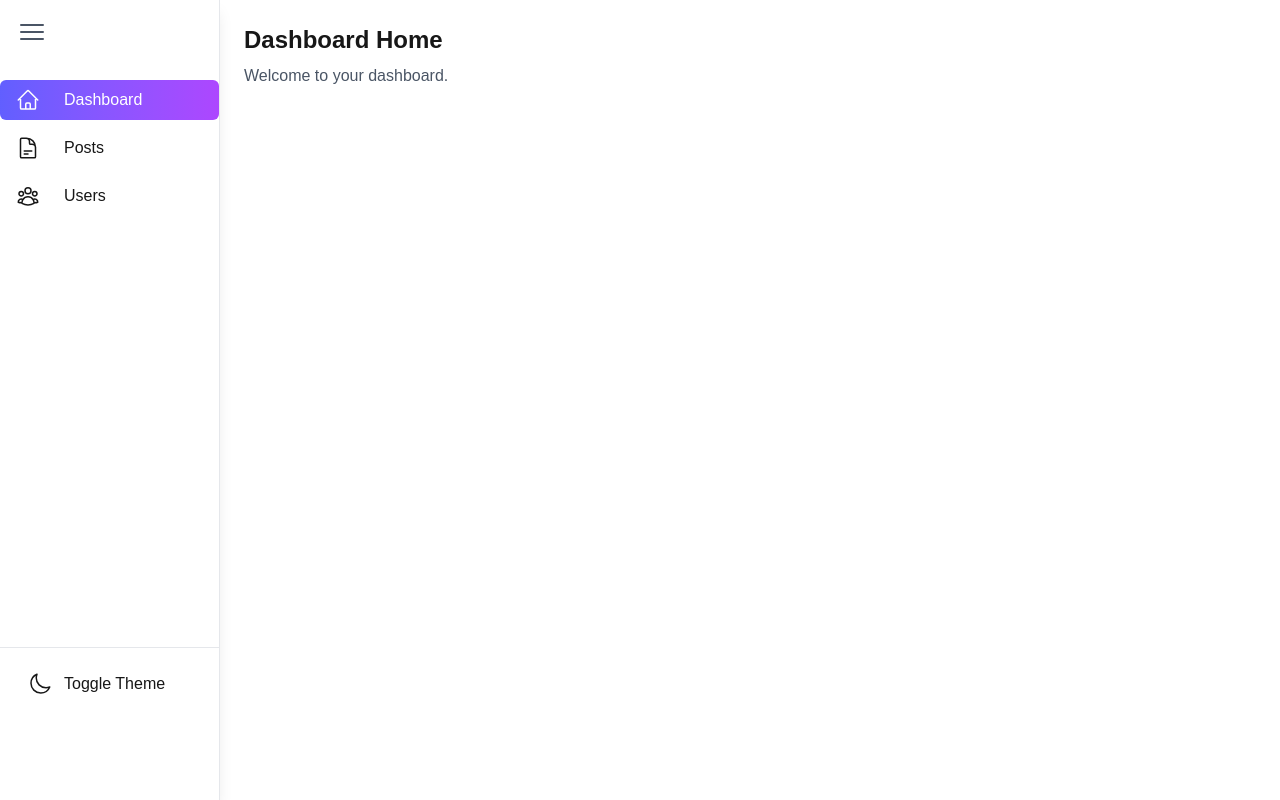
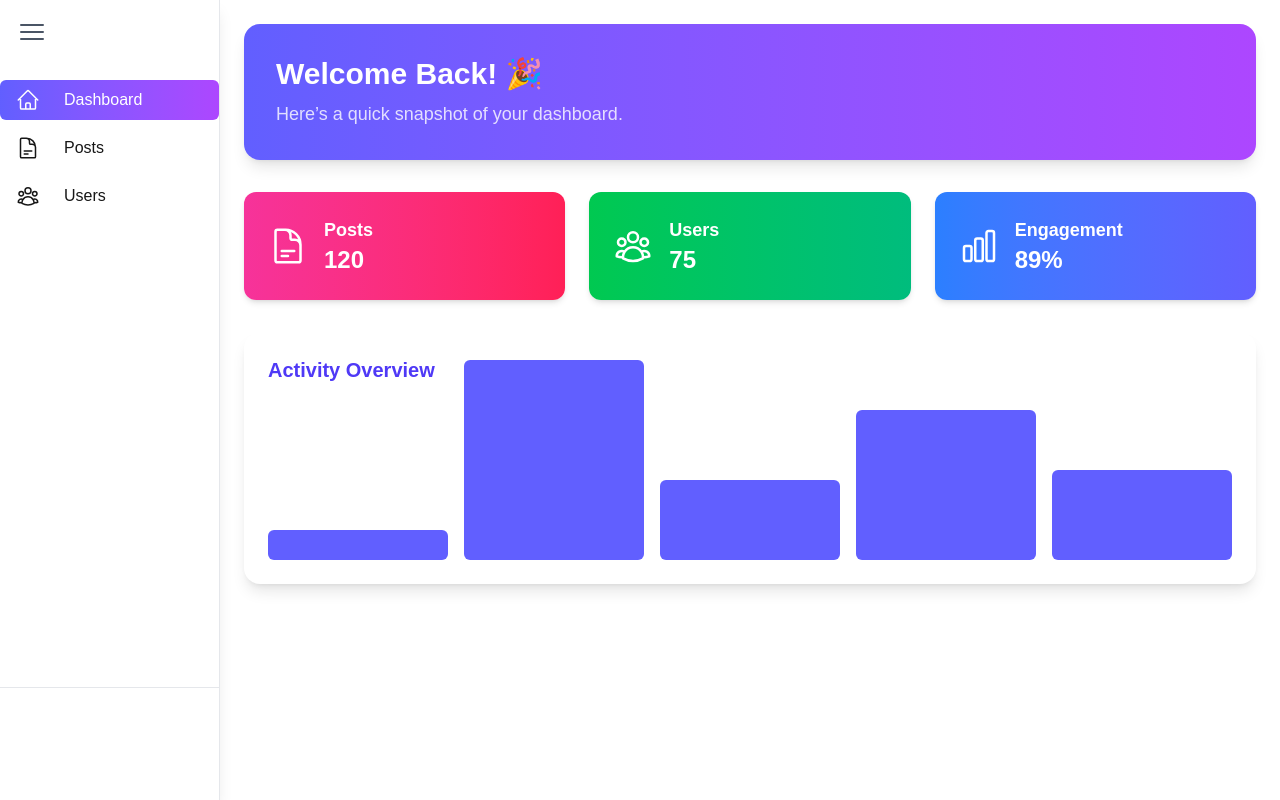
Before and after one commit to bibek-totol/Job-Task-Zettabyte-Technology, a Next.js app: page / in a window 1280 px wide. Built offline with nearby package versions, Linux system fonts and the light colour scheme.

Commit message:
Added Dashboard Home Page and User Page

```diff
--- a/package.json
+++ b/package.json
@@ -12,7 +12,6 @@
     "@heroicons/react": "^2.2.0",
     "framer-motion": "^12.23.13",
     "next": "15.5.3",
-    "next-themes": "^0.4.6",
     "react": "19.1.0",
     "react-dom": "19.1.0"
   },
--- a/src/app/components/PostCard.tsx
+++ b/src/app/components/PostCard.tsx
@@ -31,7 +31,7 @@ export default function PostCard({ id, title, body }: PostCardProps) {
         <motion.button
           onMouseEnter={() => setButtonColor(true)}
           onMouseLeave={() => setButtonColor(false)}
-          className={`shadow-lg ${buttonColor? "shadow-indigo-500" : "shadow-indigo-800"} relative overflow-hidden  bottom-2 right-4 mt-4 text-white py-2 px-4 rounded-md ${buttonColor ? "bg-gradient-to-r from-indigo-800 to-purple-600 " : "bg-indigo-500"} `}
+          className={`shadow-lg ${buttonColor? "shadow-indigo-500" : "shadow-indigo-800"} absolute overflow-hidden  bottom-1 right-4 mt-4 text-white py-2 px-4 rounded-md ${buttonColor ? "bg-gradient-to-r from-indigo-800 to-purple-600 " : "bg-indigo-500"} `}
         >
 
 
--- a/src/app/components/Sidebar.tsx
+++ b/src/app/components/Sidebar.tsx
@@ -11,9 +11,8 @@ import {
 } from "@heroicons/react/24/outline";
 import Link from "next/link";
 import { usePathname } from "next/navigation";
-import { useState } from "react";
+import { useState,useEffect } from "react";
 import { Variants } from "framer-motion";
-import { useTheme } from "next-themes";
 
 const navItems = [
   { name: "Dashboard", href: "/", icon: HomeIcon },
@@ -24,7 +23,19 @@ const navItems = [
 export default function Sidebar() {
   const pathname = usePathname();
   const [isOpen, setIsOpen] = useState(true);
-  const { theme, setTheme } = useTheme();
+
+  const [isLarge, setIsLarge] = useState(false);
+
+
+  useEffect(() => {
+    const handleResize = () => {
+      setIsLarge(window.innerWidth >= 1024);
+    };
+    handleResize();
+    window.addEventListener("resize", handleResize);
+    return () => window.removeEventListener("resize", handleResize);
+  }, [isLarge]);
+
 
 
   const itemVariants: Variants = {
@@ -43,7 +54,7 @@ export default function Sidebar() {
 
   return (
     <motion.aside
-      animate={{ width: isOpen ? 220 : 70 }}
+    animate={{ width: isLarge ? (isOpen ? 220 : 70) : 70 }}
       transition={{ duration: 0.4, ease: "linear" }}
       className="h-screen sticky top-0 left-0 flex flex-col border-r border-gray-200 dark:border-gray-800 bg-white/70 dark:bg-gray-950/70 backdrop-blur-lg shadow-lg"
     >
@@ -65,7 +76,7 @@ export default function Sidebar() {
           return (
             <Link key={item.name} href={item.href}>
               <motion.div
-                whileHover={{ x: 5, y: -5 }}
+                whileHover={{  y: -5 }}
 
 
                 transition={{ duration: 0.2, ease: "linear", type: "tween" }}
@@ -79,7 +90,7 @@ export default function Sidebar() {
               >
                 <Icon className="h-6 w-6" />
                 <AnimatePresence >
-                {isOpen && <motion.span
+                {isOpen && isLarge && <motion.span
                  variants={itemVariants}
 
                  animate={isOpen ? "open" : "closed"}
@@ -93,21 +104,8 @@ export default function Sidebar() {
         })}
       </nav>
 
-      {/* Theme Toggle */}
       <div className="p-4 border-t border-gray-200 dark:border-gray-800 relative bottom-20">
-        <motion.button
-        whileTap={{ rotateY: 360 }}
-        transition={{ duration: 0.2, repeat:1, ease: "easeInOut" }}
-          onClick={() => setTheme(theme === "dark" ? "light" : "dark")}
-          className="flex items-center gap-3 w-full px-3 py-2 rounded-md hover:bg-gray-100 dark:hover:bg-gray-800"
-        >
-          {theme === "dark" ? (
-            <SunIcon className="h-6 w-6" />
-          ) : (
-            <MoonIcon className="h-6 w-6" />
-          )}
-          {isOpen && <span>Toggle Theme</span>}
-        </motion.button>
+
       </div>
     </motion.aside>
   );
--- a/src/app/layout.tsx
+++ b/src/app/layout.tsx
@@ -1,7 +1,6 @@
 import type { Metadata } from "next";
 import { Geist, Geist_Mono } from "next/font/google";
 import "./globals.css";
-import Providers from "./providers";
 
 const geistSans = Geist({
   variable: "--font-geist-sans",
@@ -25,9 +24,8 @@ export default function RootLayout({
 }>) {
   return (
     <html lang="en" suppressHydrationWarning>
-        <body className="bg-gray-50 dark:bg-gray-900 text-gray-900 dark:text-gray-100">
-
-       <Providers>{children}</Providers>
+      <body className="bg-gray-50  text-gray-900 dark:text-gray-100">
+        {children}
       </body>
     </html>
   );
--- a/src/app/page.tsx
+++ b/src/app/page.tsx
@@ -1,13 +1,97 @@
+
+"use client";
+
 import SidebarLayout from "./components/SidebarLayout";
+import { motion } from "framer-motion";
+import { ChartBarIcon, UserGroupIcon, DocumentTextIcon } from "@heroicons/react/24/outline";
+
+export default function HomePage() {
+
+  const data = [
+    {
+      title: "Posts",
+      value: "120",
+      icon: DocumentTextIcon,
+      color: "from-pink-500 to-rose-500",
+    },
+    {
+      title: "Users",
+      value: "75",
+      icon: UserGroupIcon,
+      color: "from-green-500 to-emerald-500",
+    },
+    {
+      title: "Engagement",
+      value: "89%",
+      icon: ChartBarIcon,
+      color: "from-blue-500 to-indigo-500",
+    },
+  ];
 
 
-export default function HomePage() {
   return (
     <SidebarLayout>
-      <h1 className="text-2xl font-bold">Dashboard Home</h1>
-      <p className="mt-2 text-gray-600 dark:text-gray-400">
-        Welcome to your dashboard.
-      </p>
+      <div className="flex flex-col gap-8">
+
+        <motion.div
+          initial={{ opacity: 0, y: -20 }}
+          animate={{ opacity: 1, y: 0 }}
+          transition={{ duration: 0.6 }}
+          className="bg-gradient-to-r from-indigo-500 to-purple-500 text-white rounded-2xl p-8 shadow-lg"
+        >
+          <h1 className="text-3xl font-bold mb-2">Welcome Back! 🎉</h1>
+          <p className="text-lg text-white/80">
+            Here’s a quick snapshot of your dashboard.
+          </p>
+        </motion.div>
+
+
+        <div className="grid grid-cols-1 md:grid-cols-3 gap-6">
+          {data.map((stat, i) => {
+            const Icon = stat.icon;
+            return (
+              <motion.div
+                key={i}
+                initial={{ opacity: 0, y: 20 }}
+                animate={{ opacity: 1, y: 0 }}
+                transition={{ delay: i * 0.2 }}
+                whileHover={{ scale: 1.05 }}
+                className={`p-6 rounded-xl shadow-md bg-gradient-to-r ${stat.color} text-white flex items-center gap-4`}
+              >
+                <Icon className="w-10 h-10" />
+                <div>
+                  <h3 className="text-lg font-semibold">{stat.title}</h3>
+                  <p className="text-2xl font-bold">{stat.value}</p>
+                </div>
+              </motion.div>
+            );
+          })}
+        </div>
+
+
+        <motion.div
+          initial={{ opacity: 0 }}
+          animate={{ opacity: 1 }}
+          transition={{ duration: 0.8 }}
+          className="bg-white dark:bg-gray-900 rounded-2xl p-6 shadow-lg"
+        >
+          <h2 className="text-xl font-bold text-indigo-600 dark:text-indigo-400 mb-4">
+            Activity Overview
+          </h2>
+          <div className="flex items-end gap-4 h-40">
+            {[30, 200, 80, 150, 90].map((h, i) => (
+              <motion.div
+                key={i}
+                initial={{ height: 0 }}
+                animate={{ height: h }}
+                transition={{ duration: 0.5, delay: i * 0.1 }}
+                className="flex-1 bg-indigo-500 dark:bg-indigo-400 rounded-md"
+                style={{ height: `${h}%` }}
+              />
+            ))}
+          </div>
+        </motion.div>
+      </div>
     </SidebarLayout>
   );
 }
--- a/src/app/providers.tsx
+++ /dev/null
@@ -1,12 +0,0 @@
-"use client";
-
-import { ThemeProvider } from "next-themes";
-import { ReactNode } from "react";
-
-export default function Providers({ children }: { children: ReactNode }) {
-  return (
-    <ThemeProvider attribute="class" defaultTheme="light" enableSystem>
-      {children}
-    </ThemeProvider>
-  );
-}
--- a/src/app/users/page.tsx
+++ b/src/app/users/page.tsx
@@ -1,10 +1,117 @@
-import SidebarLayout from "../components/SidebarLayout";
+"use client";
+
+import SidebarLayout from "@/app/components/SidebarLayout";
+import { useFetch } from "@/app/hooks/useFetch";
+import { motion, AnimatePresence } from "framer-motion";
+import { useState } from "react";
+import { User } from "../type";
+
 
 export default function UsersPage() {
+  const { data: users, loading, error } = useFetch<User[]>(
+    "https://jsonplaceholder.typicode.com/users"
+  );
+
+  const [selectedUser, setSelectedUser] = useState<User | null>(null);
+
   return (
     <SidebarLayout>
-      <h1 className="text-2xl font-bold">Users</h1>
-      <p className="mt-2 text-gray-600 dark:text-gray-400">Manage users here.</p>
+      <div className="flex flex-col gap-6">
+        <h1 className="text-3xl font-bold text-indigo-600 dark:text-indigo-400">
+          Users
+        </h1>
+
+        {loading && <p className="animate-pulse">Loading users...</p>}
+        {error && <p className="text-red-500">{error}</p>}
+
+        {users && (
+          <div className=" rounded-md  shadow">
+            <table className="w-full border-collapse bg-white dark:bg-gray-900 overflow-x-auto">
+              <thead className="bg-gray-100 dark:bg-gray-800 text-left">
+                <tr>
+                  <th className="px-6 py-3 font-semibold">Name</th>
+                  <th className="px-6 py-3 font-semibold">Email</th>
+                  <th className="px-6 py-3 font-semibold">Company</th>
+                </tr>
+              </thead>
+              <tbody>
+                {users.map((user, i) => (
+                  <motion.tr
+                    key={user.id}
+                    initial={{ opacity: 0, y: 20 }}
+                    animate={{ opacity: 1, y: 0 }}
+                    transition={{ delay: i * 0.05 }}
+                    onClick={() => setSelectedUser(user)}
+                    className="cursor-pointer hover:bg-gray-50 dark:hover:bg-gray-800 transition-colors"
+                  >
+                    <td className="px-6 py-4 border-t">{user.name}</td>
+                    <td className="px-6 py-4 border-t text-indigo-600 dark:text-indigo-400">
+                      {user.email}
+                    </td>
+                    <td className="px-6 py-4 border-t">{user.company.name}</td>
+                  </motion.tr>
+                ))}
+              </tbody>
+            </table>
+          </div>
+        )}
+
+
+        <AnimatePresence>
+          {selectedUser && (
+            <motion.div
+              className="fixed inset-0 bg-black/50  flex items-center justify-center z-50"
+
+            >
+              <motion.div
+                initial={{ scale: 0, opacity: 0 }}
+                animate={{ scale: 1, opacity: 1 }}
+                exit={{ scale: 0.8, opacity: 0 }}
+                transition={{ duration: 0.3, ease: "easeOut" }}
+                className="bg-white dark:bg-gray-900 p-8 rounded-2xl shadow-2xl max-w-lg w-full relative"
+              >
+                <button
+                  onClick={() => setSelectedUser(null)}
+                  className="absolute top-4 right-4 text-gray-500 hover:text-red-500"
+                >
+                  ✖
+                </button>
+
+                <h2 className="text-2xl font-bold text-indigo-600 dark:text-indigo-400 mb-4">
+                  {selectedUser.name}
+                </h2>
+
+                <div className="space-y-3 text-gray-700 dark:text-gray-300">
+                  <p>
+                    <span className="font-semibold">Email:</span>{" "}
+                    {selectedUser.email}
+                  </p>
+                  <p>
+                    <span className="font-semibold">Phone:</span>{" "}
+                    {selectedUser.phone}
+                  </p>
+                  <p>
+                    <span className="font-semibold">Website:</span>{" "}
+                    {selectedUser.website}
+                  </p>
+                  <p>
+                    <span className="font-semibold">Company:</span>{" "}
+                    {selectedUser.company.name}
+                  </p>
+                  <p className="italic text-sm text-gray-500">
+                    "{selectedUser.company.catchPhrase}"
+                  </p>
+                  <p>
+                    <span className="font-semibold">Address:</span>{" "}
+                    {selectedUser.address.suite}, {selectedUser.address.street},{" "}
+                    {selectedUser.address.city} - {selectedUser.address.zipcode}
+                  </p>
+                </div>
+              </motion.div>
+            </motion.div>
+          )}
+        </AnimatePresence>
+      </div>
     </SidebarLayout>
   );
 }
```
Also changed, not shown: src/app/type.ts (+10 -0 lines), 1 other file (tests, documents, lock files or other folders).
